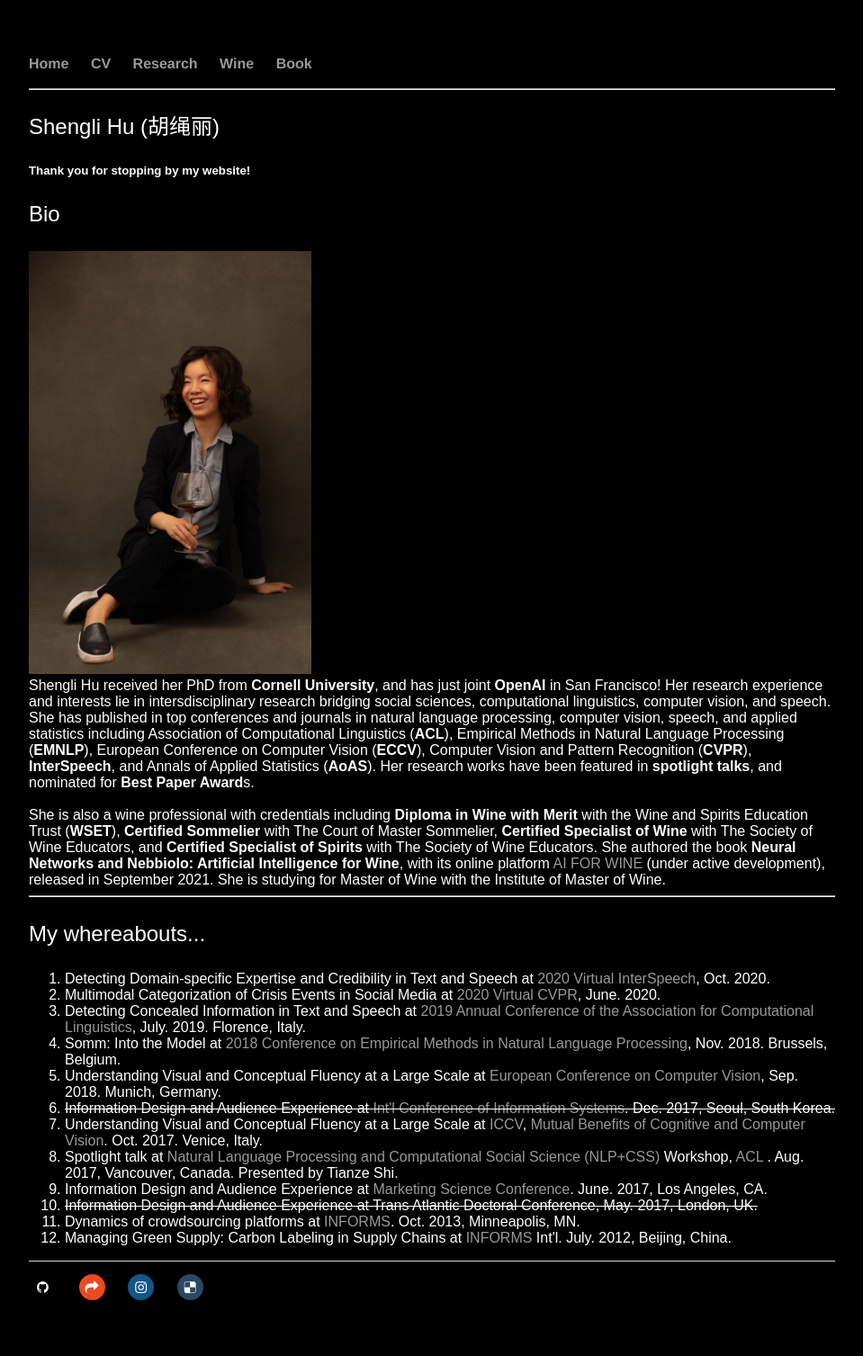
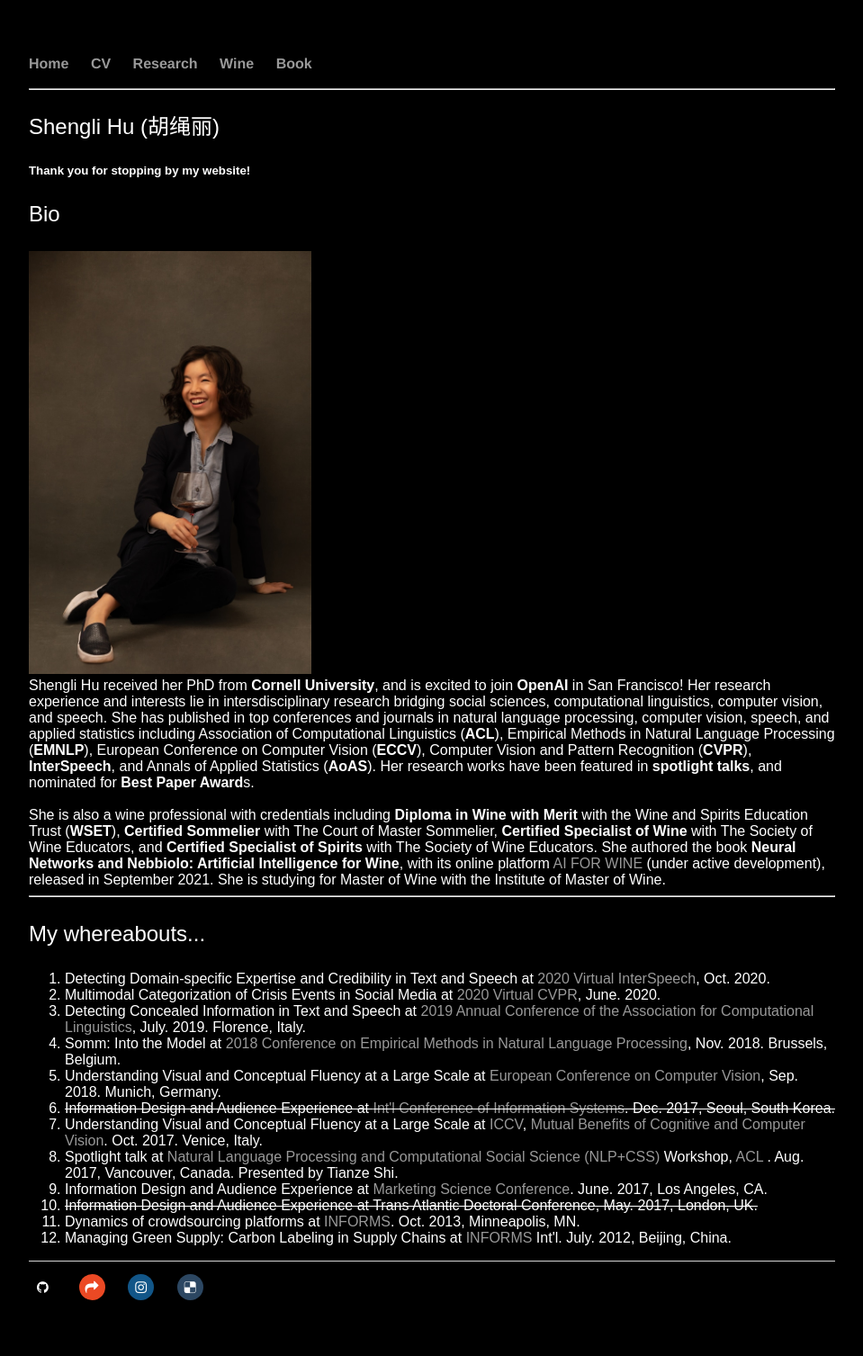
Before and after one commit to shenglih/shenglih.github.io, a Jekyll site: the page built from index.html, in a window 1280 px wide. Shown: the whole page at 90% size, without its empty margins (160-1119 px from the left). Built offline with Jekyll 4.4.1, drawn with Linux system fonts in a browser that asks for light colours; comment, search, counter and statistics services are not loaded.

Commit message:
Update index.html

```diff
--- a/index.html
+++ b/index.html
@@ -13,7 +13,7 @@
 <img src="avatar6.jpg" alt="Avartar" width="35%" align=”right”>
 
 	<br>
-Shengli Hu received her PhD from <b>Cornell University</b>, and has just joint <b>OpenAI</b> in San Francisco! Her research experience and interests
+Shengli Hu received her PhD from <b>Cornell University</b>, and is excited to join <b>OpenAI</b> in San Francisco! Her research experience and interests
 lie in intersdisciplinary research bridging social sciences, computational linguistics, computer vision, and speech. She has published in top conferences and journals in natural language
 processing, computer vision, speech, and applied statistics including Association of Computational
 	Linguistics (<b>ACL</b>), Empirical Methods in Natural Language Processing (<b>EMNLP</b>), European
```
